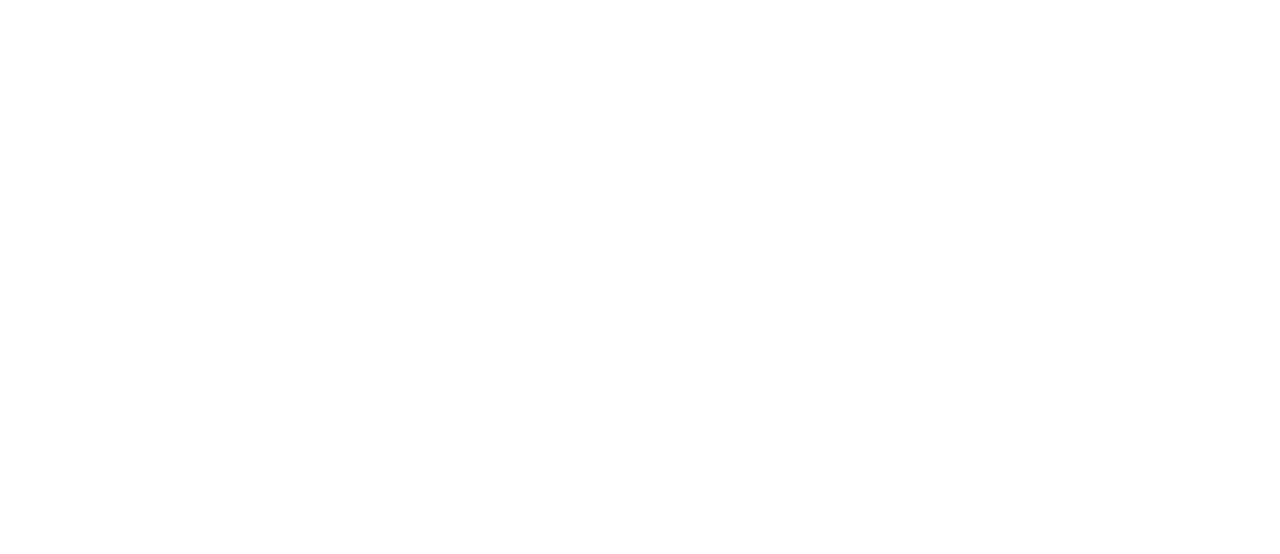
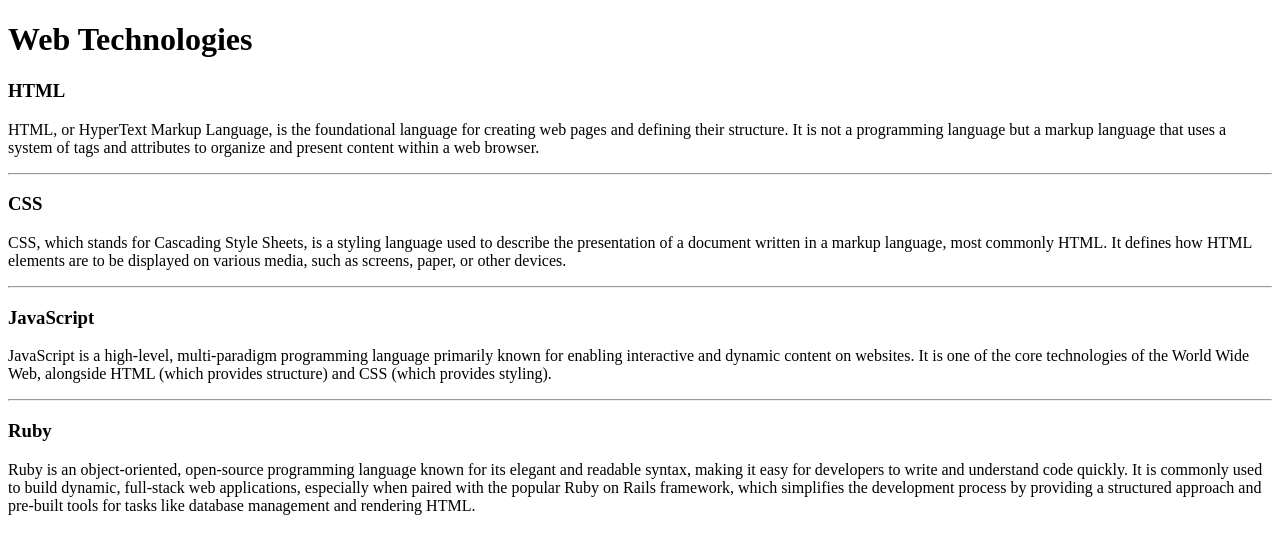
Before and after one commit to acielj22/Web-Dev, a plain HTML site: page WDLesson1_1Practical/index.html in a window 1280 px wide. Drawn offline with Linux system fonts and the light colour scheme.

Commit message:
update 1.1

```diff
--- a/WDLesson1_1Practical/index.html
+++ b/WDLesson1_1Practical/index.html
@@ -10,32 +10,34 @@
 <html>
   <head>
     <!-- Challenge 1: Change the title of the page to Web Technologies -->
-    <title>Page Title</title>
+    <title> Web Technologies </title>
   </head>
   <body>
     <!-- Challenge 2: Create a heading, h1 for Web Technologies -->
-
+      <h1> Web Technologies </h1>
 
     <!-- Challenge 3: Create a heading, h3 for HTML -->
-
+      <h3> HTML </h3>
     <!-- Challenge 4: Create a paragraph explaining what is HTML. At least 3 sentences. -->
-
+      <p> HTML, or HyperText Markup Language, is the foundational language for creating web pages and defining their structure. It is not a programming language but a markup language that uses a system of tags and attributes to organize and present content within a web browser. </p>
     <!-- Challenge 4a: Insert a horizontal rule, hr -->
-
+      <hr>
 
     <!-- Challenge 5: Create a heading, h3 for CSS -->
-
+      <h3> CSS </h3>
     <!-- Challenge 6: Create a paragraph explaining what is CSS.  At least 3 sentences. -->
-
+      <p> CSS, which stands for Cascading Style Sheets, is a styling language used to describe the presentation of a document written in a markup language, most commonly HTML. It defines how HTML elements are to be displayed on various media, such as screens, paper, or other devices.</p>
     <!-- Challenge 6a: Insert a horizontal rule, hr -->
-
+      <hr>
     <!-- Challenge 7: Create a heading, h3 for JavaScript -->
-
+      <h3> JavaScript </h3>
     <!-- Challenge 8: Create a paragraph explaining what is JavaScript.  At least 3 sentences. -->
-
+      <p> JavaScript is a high-level, multi-paradigm programming language primarily known for enabling interactive and dynamic content on websites. It is one of the core technologies of the World Wide Web, alongside HTML (which provides structure) and CSS (which provides styling).</p>
     <!-- Challenge 8a: Insert a horizontal rule, hr -->
-
+      <hr>
 
     <!-- Challenge Bonus: Similar to the concepts above add one more web technology using a heading and paragraph.  Here are some suggestions of concepts: JQuery, Bootstrap, AFrame -->
   </body>
 </html>
+<h3> Ruby </h3>
+<p> Ruby is an object-oriented, open-source programming language known for its elegant and readable syntax, making it easy for developers to write and understand code quickly. It is commonly used to build dynamic, full-stack web applications, especially when paired with the popular Ruby on Rails framework, which simplifies the development process by providing a structured approach and pre-built tools for tasks like database management and rendering HTML. </p>
```
